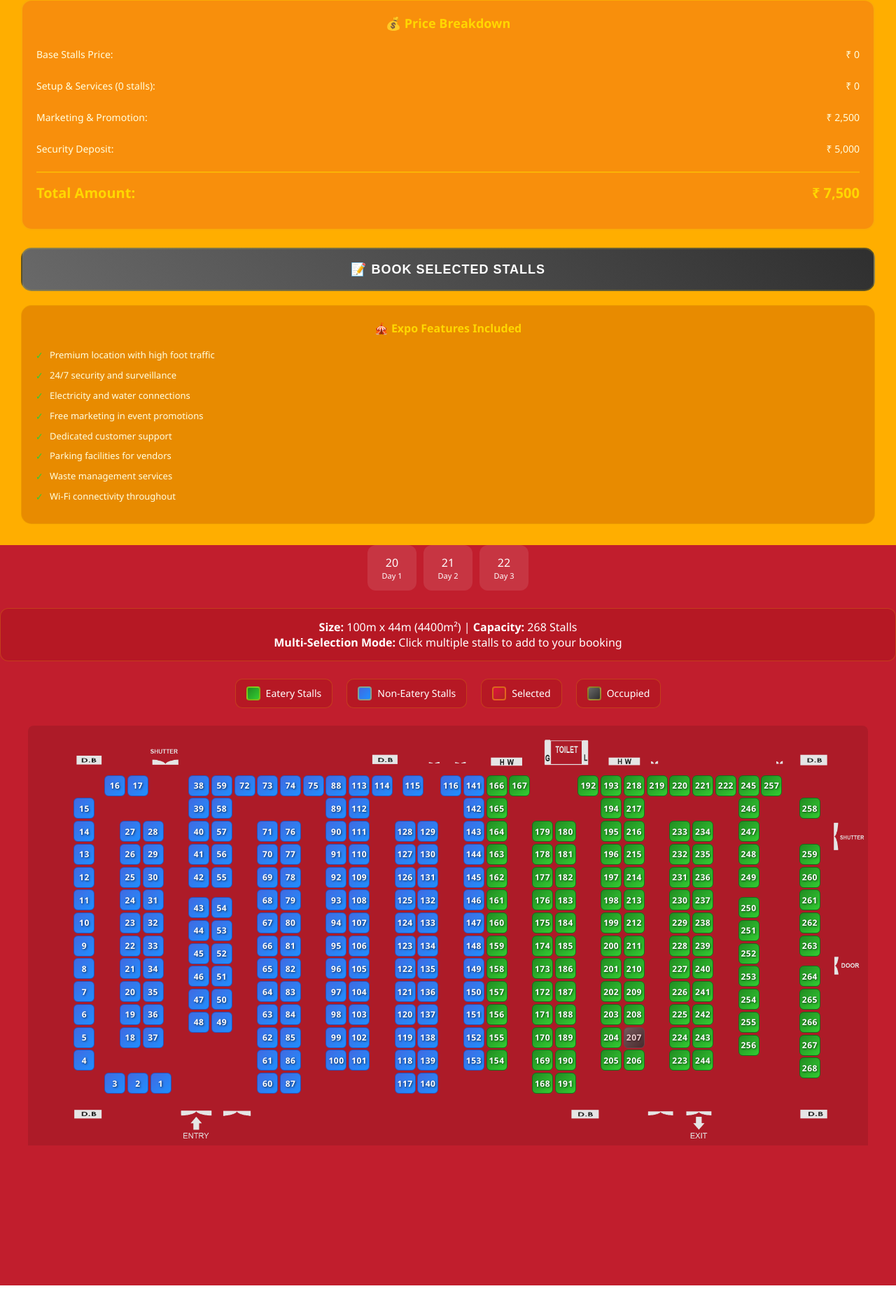
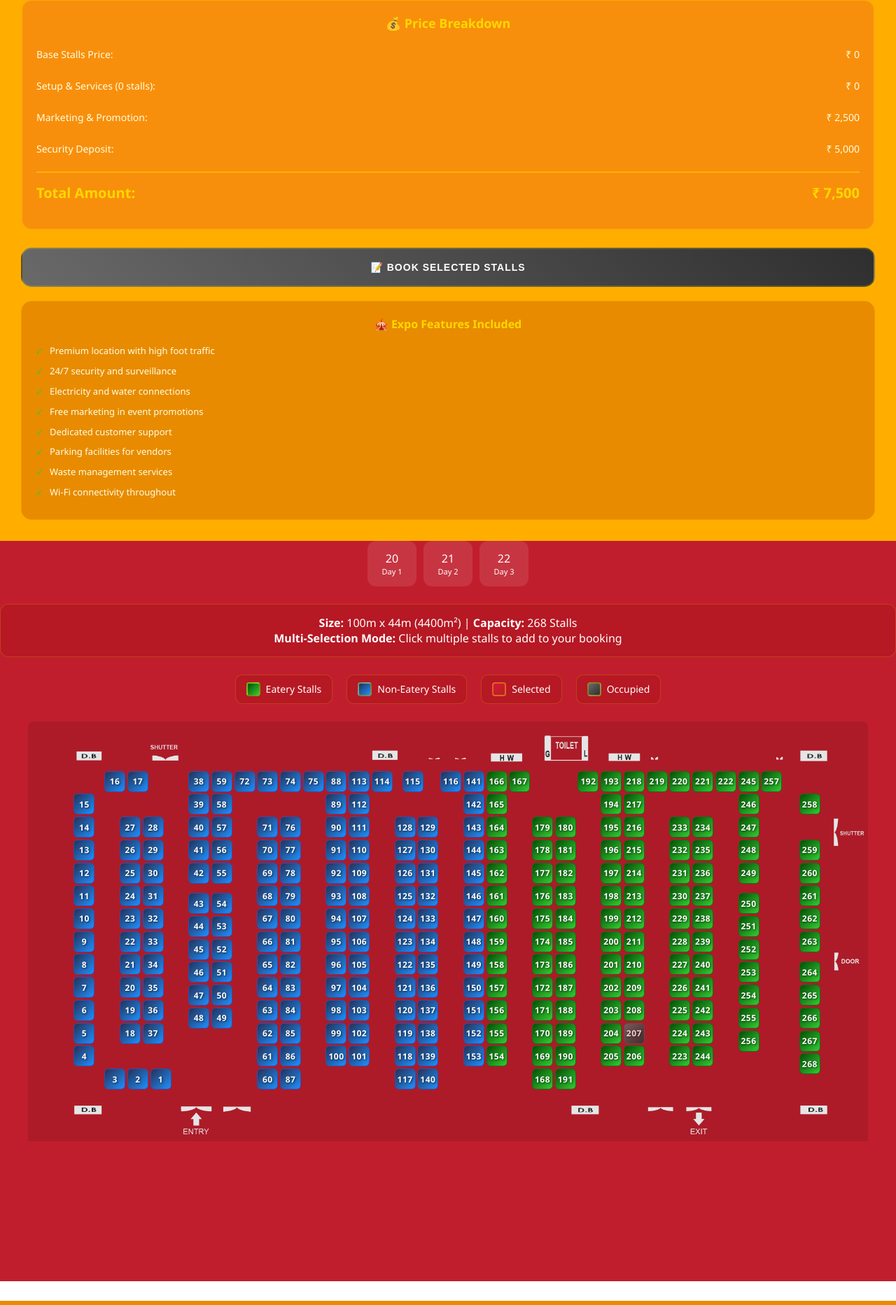
Before and after one commit to Martinjerome-i/booking, a Django app: page /halls/1/book/ in a window 1280 px wide. Shown: the part 1012-2877 px from the top of the page at 70% size. Run offline with Django 5.2, Linux system fonts and the light colour scheme; data comes from the database, SQL or seed files in the repository; some libraries are stand-ins or nearby versions.

Commit message:
feat
update

```diff
--- a/templates/halls/stall_booking.html
+++ b/templates/halls/stall_booking.html
@@ -303,23 +303,6 @@
             height: 20px;
             border-radius: 4px;
             border: 2px solid rgba(255, 215, 0, 0.4);
-        }
-
-        .stall-sections {
-            display: grid;
-            grid-template-columns: repeat(5, 1fr);
-            gap: 20px;
-            width: 100%;
-            max-width: 1200px;
-            margin: 0 auto;
-            padding: 20px 0;
-        }
-
-        .stall-section {
-            background: rgba(139, 0, 0, 0.15);
-            border-radius: 12px;
-            padding: 15px;
-            border: 2px solid rgba(255, 215, 0, 0.2);
         }
 
         .section-title {
@@ -355,23 +338,13 @@
             min-height: 30px !important;
         }
 
-        .stall.eatery {
-            background: linear-gradient(135deg, #228B22, #32CD32);
-            color: white;
-        }
-
-        .stall.non-eatery {
-            background: linear-gradient(135deg, #0b2470, #102131);
-            color: white;
-        }
-
         .stall.selected {
             background: linear-gradient(135deg, #DC143C, #B22222) !important;
             transform: scale(1.1);
             box-shadow: 0 0 20px rgba(220, 20, 60, 0.8);
             z-index: 10;
             animation: pulse 2s infinite;
-            border: 2px solid #FFD700 !important;
+            border: 1px solid #FFD700 !important;
         }
 
         .stall.occupied {
@@ -589,7 +562,7 @@
             border: 2px solid #FFD700;
             border-radius: 15px;
             color: white;
-            font-size: 18px;
+            font-size: 14px;
             font-weight: bold;
             cursor: pointer;
             transition: all 0.3s;
@@ -777,6 +750,7 @@
 
         ::-webkit-scrollbar {
         width: 5px;
+        height: 5px;
         }
 
         /* Track */
@@ -787,13 +761,13 @@
 
         /* Handle */
         ::-webkit-scrollbar-thumb {
-        background: red;
+        background: #c11e2d;
         border-radius: 10px;
         }
 
         /* Handle on hover */
         ::-webkit-scrollbar-thumb:hover {
-        background: #b30000;
+        background: #fc8a00;
         }
 
         @media (max-width: 1400px) {
@@ -909,11 +883,11 @@
                 <!-- Legend -->
                 <div class="stall-legend">
                     <div class="legend-item">
-                        <div class="legend-color" style="background: linear-gradient(135deg, #228B22, #32CD32);"></div>
+                        <div class="legend-color" style="background: linear-gradient(135deg, #064e06, #32CD32);"></div>
                         <span>Eatery Stalls</span>
                     </div>
                     <div class="legend-item">
-                        <div class="legend-color" style="background: linear-gradient(135deg, #4169E1, #1E90FF);"></div>
+                        <div class="legend-color" style="background: linear-gradient(135deg, #253155, #1E90FF);"></div>
                         <span>Non-Eatery Stalls</span>
                     </div>
                     <div class="legend-item">
@@ -1316,11 +1290,11 @@ function initializeApp() {
             stallElement.style.opacity = '0.8';
             stallElement.style.borderColor = '#555';
         } else if (stall.stall_type === 'eatery') {
-            stallElement.style.background = 'linear-gradient(135deg, #228B22, #32CD32)';
+            stallElement.style.background = 'linear-gradient(135deg, #064e06, #32CD32)';
             stallElement.style.color = '#ffffff';
             stallElement.style.borderColor = '#1a6b1a';
         } else if (stall.stall_type === 'non-eatery') {
-            stallElement.style.background = 'linear-gradient(135deg, #4169E1, #1E90FF)';
+            stallElement.style.background = 'linear-gradient(135deg, #253155, #1E90FF)';
             stallElement.style.color = '#ffffff';
             stallElement.style.borderColor = '#2c4fb3';
         }
@@ -1516,10 +1490,10 @@ function initializeApp() {
         const stall = stallData[stallId];
         if (stall) {
             if (stall.stall_type === 'eatery') {
-                stallElement.style.background = 'linear-gradient(135deg, #228B22, #32CD32)';
+                stallElement.style.background = 'linear-gradient(135deg, #064e06, #32CD32)';
                 stallElement.style.borderColor = '#1a6b1a';
             } else {
-                stallElement.style.background = 'linear-gradient(135deg, #4169E1, #1E90FF)';
+                stallElement.style.background = 'linear-gradient(135deg, #253155, #1E90FF)';
                 stallElement.style.borderColor = '#2c4fb3';
             }
             stallElement.style.transform = 'scale(1)';
```
